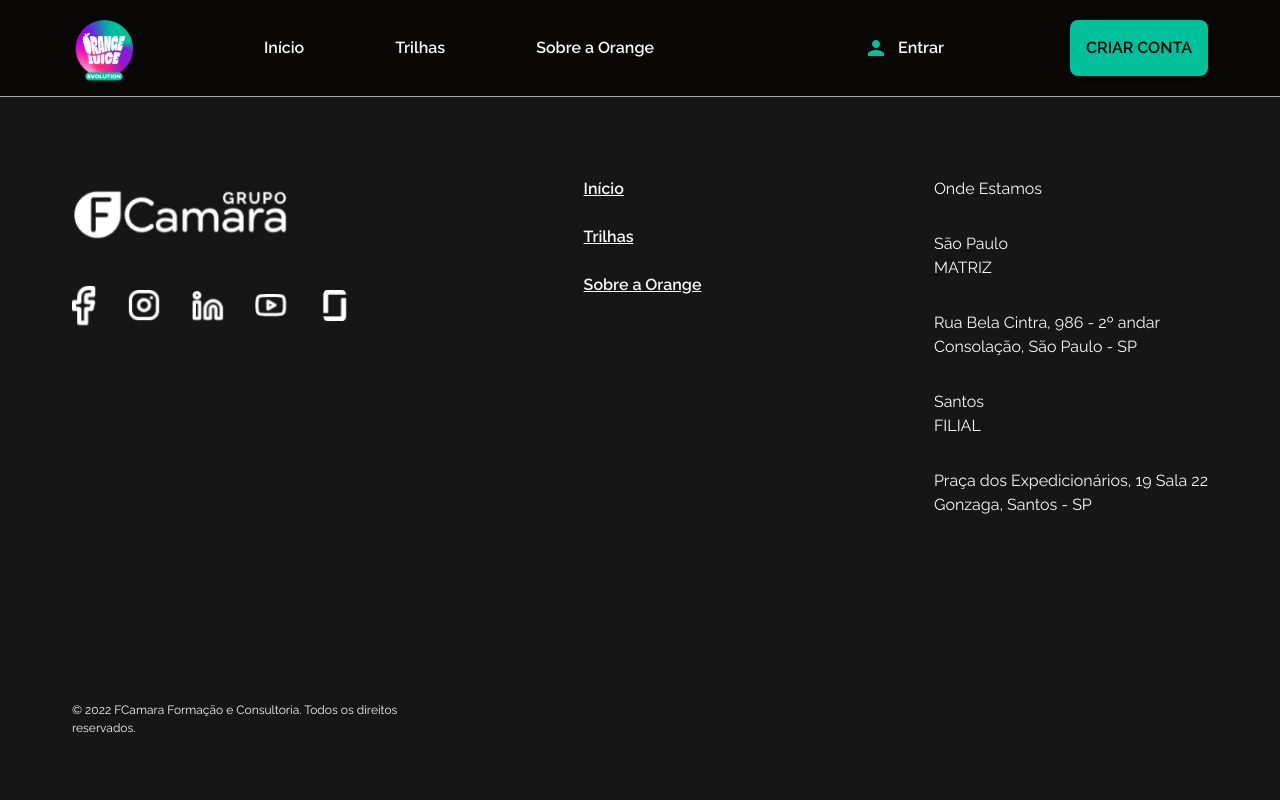
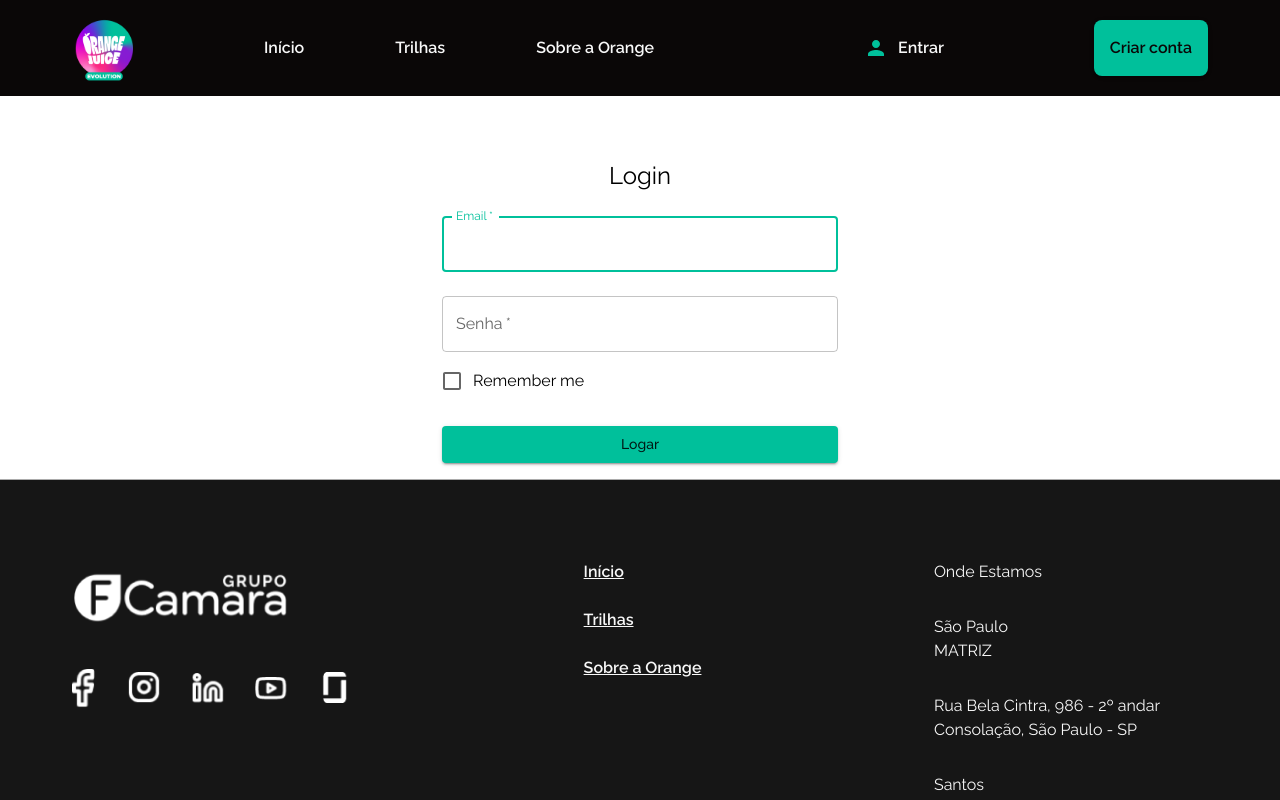
Before and after one commit to Hackaton-FCAMARA-Squad37/Projeto-FCamara-Frontend, a React (Vite) app: page /login in a window 1280 px wide. Shown: the top 800 px of the page. Built offline with nearby package versions, Linux system fonts and the light colour scheme.

Commit message:
feat: página de login

```diff
--- a/src/components/ButtonLogin/ButtonLogin.jsx
+++ b/src/components/ButtonLogin/ButtonLogin.jsx
@@ -2,11 +2,11 @@ import { Link } from "react-router-dom";
 import PersonIcon from '@mui/icons-material/Person';
 import { Box, Typography, useMediaQuery } from "@mui/material";
 
-export const ButtonLogin = () => {
+export const ButtonLogin = (props) => {
     const mobile = useMediaQuery('(max-width: 768px)')
 
     return (
-        <Link to='/' style={{ textDecoration:'inherit', color:'inherit' }}>
+        <Link onClick={props.onClick} to='/login' style={{ textDecoration:'inherit', color:'inherit' }}>
             <Box sx={{display:'flex', minWidth: '5rem', maxWidth:`${mobile?'4.875rem':''}` , justifyContent:'space-between'}}>
                 <PersonIcon color='primary'/>
                 <Typography fontWeight='600' align='justify' color='water.main'>Entrar</Typography>
--- a/src/components/MenuBurger/MenuBurger.jsx
+++ b/src/components/MenuBurger/MenuBurger.jsx
@@ -64,7 +64,7 @@ export const MenuBurger = () => {
                     bgcolor: 'white'
                 }}/>
                 <Box sx={{ display:'flex', flexDirection:'column', paddingLeft:'1.438rem', paddingTop:'2.25rem' }}>
-                    <ButtonLogin/>
+                    <ButtonLogin onClick={() => setIsOpen(false)}/>
                     <Box mt='1.75rem' width='fit-content'>
                         <ButtonCreateAccount/>
                     </Box>
--- a/src/components/Navbar/Navbar.jsx
+++ b/src/components/Navbar/Navbar.jsx
@@ -1,5 +1,6 @@
 import { Box, Typography, useMediaQuery } from "@mui/material";
 import { Link } from "react-router-dom";
+import { HashLink } from "react-router-hash-link";
 
 export const Navbar = () => {
     const desktop = useMediaQuery('(max-width:1024px)')
@@ -15,24 +16,24 @@ export const Navbar = () => {
             maxWidth:'24.375rem',
             justifyContent: 'space-between'
         }}>
-            <Link style={{ textDecoration:'inherit', color:'inherit', height:'1.5rem' }} >
+            <Link to='/' style={{ textDecoration:'inherit', color:'inherit', height:'1.5rem' }} >
                 <Typography sx={{
                     color: 'water.main',
                     fontWeight: '600'
                 }}>Início</Typography>
             </Link>
-            <Link style={{ textDecoration:'inherit', color:'inherit', height:'1.5rem' }}>
+            <HashLink smooth to='/#section-trilhas' style={{ textDecoration:'inherit', color:'inherit', height:'1.5rem' }}>
                 <Typography sx={{
                     color: 'water.main',
                     fontWeight: '600'
                 }}>Trilhas</Typography>
-            </Link>
-            <Link style={{ textDecoration:'inherit', color:'inherit', height:'1.5rem' }}>
+            </HashLink>
+            <a target="_blank" href="https://digital.fcamara.com.br/orangejuice#rd-section-joq3m2lv" style={{ textDecoration:'inherit', color:'inherit', height:'1.5rem' }}>
                 <Typography sx={{
                     color: 'water.main',
                     fontWeight: '600'
                 }}>Sobre a Orange</Typography>
-            </Link>
+            </a>
         </Box>
     )
 }
--- a/src/components/SOneOnboarding/SOneOnobarding.jsx
+++ b/src/components/SOneOnboarding/SOneOnobarding.jsx
@@ -25,7 +25,7 @@ export const SOneOnboarding = () => {
                     width: `${mobile?'11.5rem':'21.5rem'}`,
                     margin: 'auto'
                 }}/>
-                <Typography ml='1.25rem' mr='1.25rem' pt='3.5rem'textAlign='center' variant='h3'color='water.main'>
+                <Typography fontWeight='600' fontSize={mobile?'1.5rem':'2rem'} ml='1.25rem' mr='1.25rem' pt='3.5rem'textAlign='center' color='water.main'>
                     Evolua sua carreira na tecnologia
                 </Typography>
                 <Typography m='auto' maxWidth='57.75rem' pt='2rem' pl='1.25rem' pr='1.25rem'textAlign='center' color='water.main'>
@@ -39,7 +39,9 @@ export const SOneOnboarding = () => {
                 }}>
                     <Button variant='outlined' sx={{
                         fontWeight:'600',
-                        width: `100%`
+                        width: `100%`,
+                        height:`${mobile?'3rem':'4.5rem'}`,
+                        fontSize:`${mobile?'1rem':'1.5em'}`
                     }}>
                         Quero começar
                     </Button>
--- a/src/components/STwoOnboarding/STwoOnboarding.jsx
+++ b/src/components/STwoOnboarding/STwoOnboarding.jsx
@@ -2,6 +2,9 @@ import { Box } from "@mui/system"
 
 export const STwoOnboarding = () => {
     return (
-        <Box></Box>
+        <div id='section-trilhas'>
+            <Box sx={{
+            }}></Box>
+        </div>
     )
 }
--- a/src/main.jsx
+++ b/src/main.jsx
@@ -7,6 +7,7 @@ import { theme } from './style/theme.js'
 import '../src/style/reset.css'
 import { Header } from './components/Header/Header.jsx'
 import { Footer } from './components/Footer/Footer.jsx'
+import { Login } from './pages/Login/Login.jsx'
 
 
 ReactDOM.createRoot(document.getElementById('root')).render(
@@ -19,6 +20,7 @@ ReactDOM.createRoot(document.getElementById('root')).render(
         <main>
           <Routes>
             <Route path='/' element={<Home/>}/>
+            <Route path='/login' element={<Login/>}/>
           </Routes>
         </main>
         <footer>
--- /dev/null
+++ b/src/pages/Login/Login.jsx
@@ -0,0 +1,71 @@
+import * as React from 'react';
+import Button from '@mui/material/Button';
+import TextField from '@mui/material/TextField';
+import FormControlLabel from '@mui/material/FormControlLabel';
+import Checkbox from '@mui/material/Checkbox';
+import Box from '@mui/material/Box';
+import Typography from '@mui/material/Typography';
+import Container from '@mui/material/Container';
+
+
+export function Login() {
+  const handleSubmit = (event) => {
+    event.preventDefault();
+    const data = new FormData(event.currentTarget);
+    console.log({
+      email: data.get('email'),
+      password: data.get('password'),
+    });
+  };
+
+  return (
+      <Container component="main" maxWidth="xs">
+        <Box
+          sx={{
+            marginTop: 8,
+            display: 'flex',
+            flexDirection: 'column',
+            alignItems: 'center',
+          }}
+        >
+          <Typography component="h1" variant="h5">
+            Login
+          </Typography>
+          <Box component="form" onSubmit={handleSubmit} noValidate sx={{ mt: 1 }}>
+            <TextField
+              margin="normal"
+              required
+              fullWidth
+              id="email"
+              label="Email"
+              name="email"
+              autoComplete="email"
+              autoFocus
+            />
+            <TextField
+              margin="normal"
+              required
+              fullWidth
+              name="password"
+              label="Senha"
+              type="password"
+              id="password"
+              autoComplete="current-password"
+            />
+            <FormControlLabel
+              control={<Checkbox value="remember" color="primary" />}
+              label="Remember me"
+            />
+            <Button
+              type="submit"
+              fullWidth
+              variant="contained"
+              sx={{ mt: 3, mb: 2 }}
+            >
+              Logar
+            </Button>
+          </Box>
+        </Box>
+      </Container>
+  );
+}
--- a/src/style/theme.js
+++ b/src/style/theme.js
@@ -16,6 +16,9 @@ export const theme = createTheme({
     }
   },
   typography: {
-    fontFamily: `'Raleway', sans-serif`
+    fontFamily: `'Raleway', sans-serif`,
+    button: {
+      textTransform: 'none'
+    }
   }
 });
```
